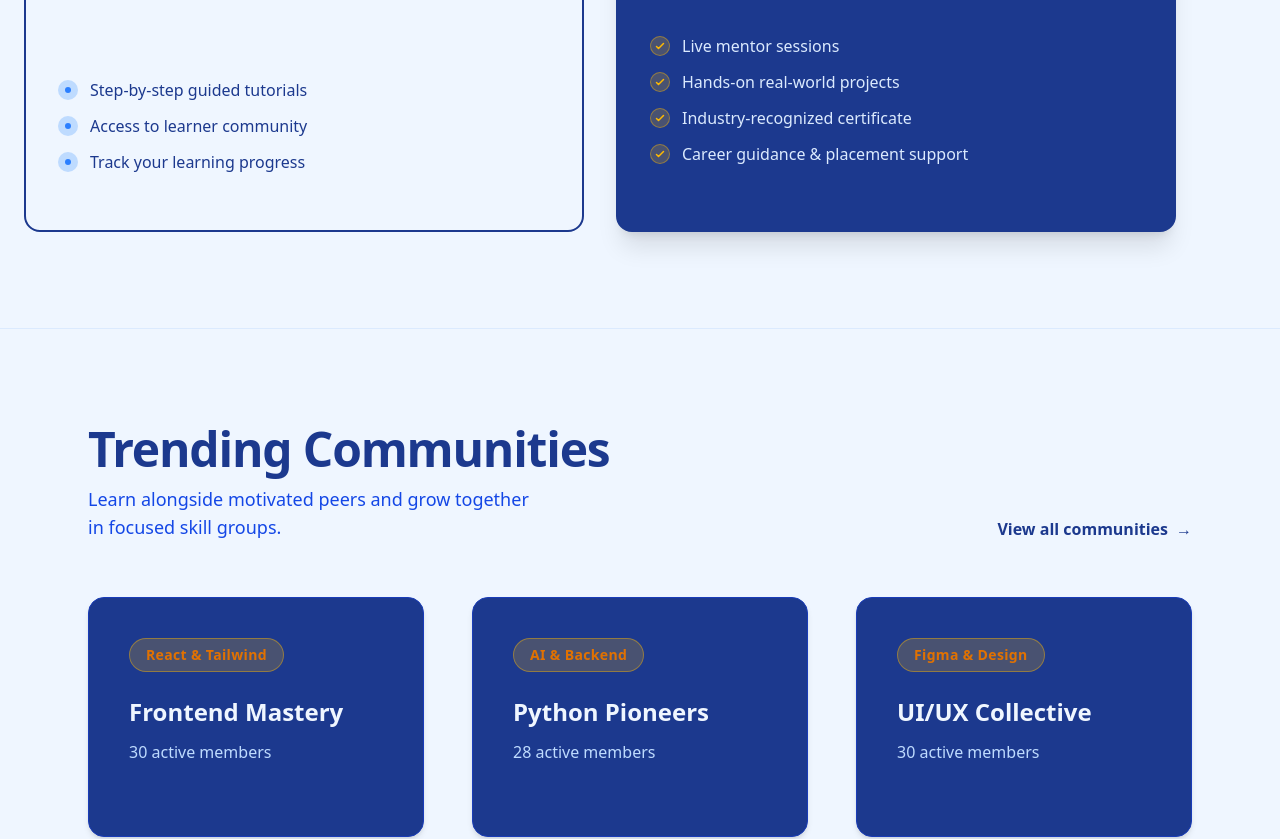
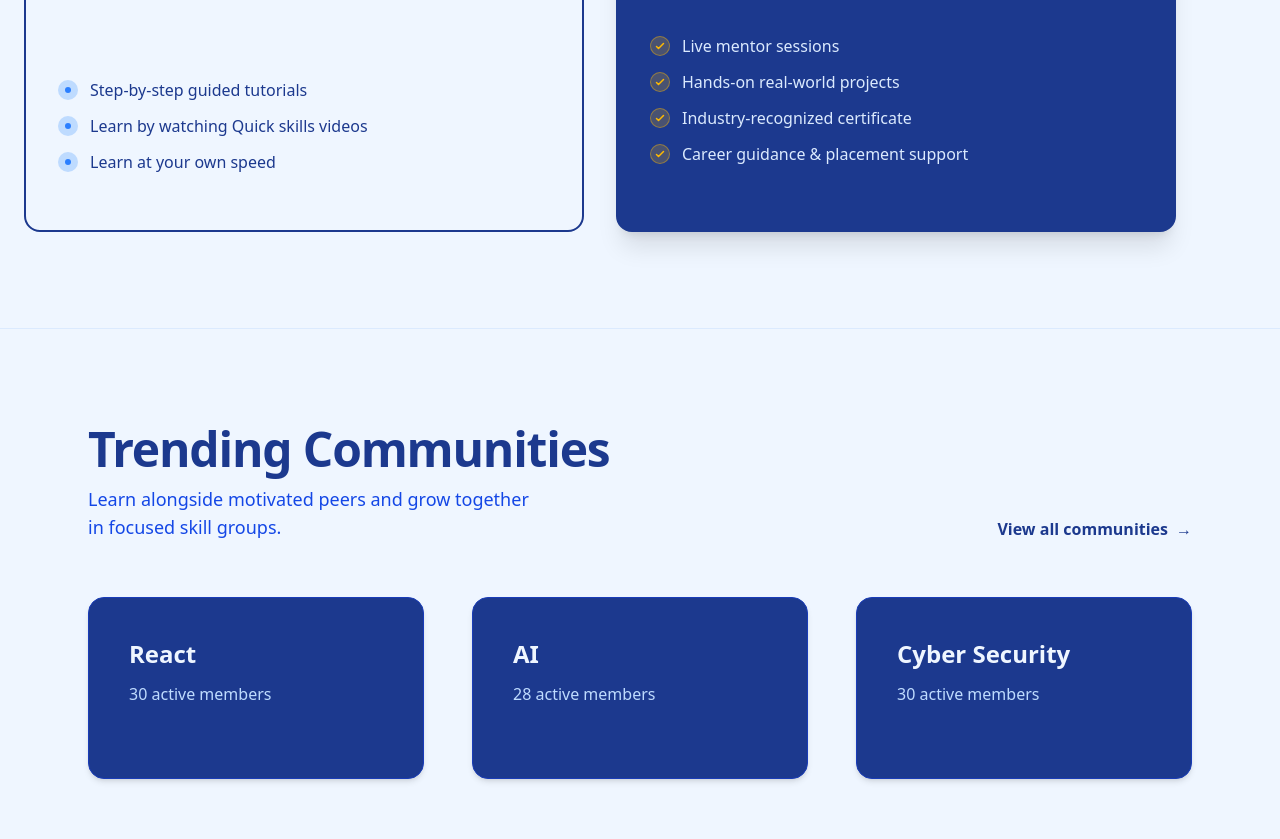
Before and after one commit to RZcodes01/Frontend, a React (Vite) app: page / in a window 1280 px wide. Shown: the part 1228-2067 px from the top of the page. Built offline with nearby package versions, Linux system fonts and the light colour scheme.

Commit message:
did small changes

```diff
--- a/src/components/Footer.jsx
+++ b/src/components/Footer.jsx
@@ -35,7 +35,7 @@ export default function Footer() {
             <ul className="space-y-2 text-sm">
               <li><a href="/" className="hover:text-amber-400 transition">Home</a></li>
               <li><a href="/quickskills" className="hover:text-amber-400 transition">Quick Skills</a></li>
-              <li><a href="/project" className="hover:text-amber-400 transition">Projects</a></li>
+              <li><a href="/project" className="hover:text-amber-400 transition">Leaderboard</a></li>
               <li><a href="/community" className="hover:text-amber-400 transition">Community</a></li>
               <li><a href="/career" className="hover:text-amber-400 transition">Career</a></li>
             </ul>
--- a/src/components/Hero.jsx
+++ b/src/components/Hero.jsx
@@ -3,9 +3,9 @@ import { useNavigate } from "react-router-dom";
 
 // ─── Fake live data ───────────────────────────────────────────────────────────
 const SKILLS = [
-  "React", "Python", "System Design", "DSA", "Node.js",
-  "TypeScript", "Machine Learning", "SQL", "Docker", "GraphQL",
-  "Rust", "Kubernetes", "AWS", "Next.js", "Golang",
+  "React", "Robotics", "Java", "C++", "Redhat",
+  "JavaScript", "Artificial Intelligence", "Dart", "MERN", "DSA",
+  "Cyber Security",
 ];
 
 const ACTIVITY_TEMPLATES = [
--- a/src/components/LearningOptions.jsx
+++ b/src/components/LearningOptions.jsx
@@ -23,15 +23,15 @@ export default function LearningOptions() {
               </h3>
 
               <p className="text-blue-800 text-lg leading-relaxed mb-8 flex-grow">
-                Learn at your own speed with structured lessons and practical examples.
+                Learn with structured lessons and practical examples.
                 Perfect if you like flexibility and want to build skills on your schedule.
               </p>
 
               <div className="space-y-3 mb-6">
                 {[
                   "Step-by-step guided tutorials",
-                  "Access to learner community",
-                  "Track your learning progress"
+                  "Learn by watching Quick skills videos",
+                  "Learn at your own speed"
                 ].map((item) => (
                   <div key={item} className="flex items-center gap-3 text-base text-blue-900 font-medium">
                     <div className="w-5 h-5 rounded-full bg-blue-200 flex items-center justify-center shrink-0">
--- a/src/components/TrendingCommunities.jsx
+++ b/src/components/TrendingCommunities.jsx
@@ -3,9 +3,9 @@ import { Link } from 'react-router-dom';
 
 const TrendingCommunities = () => {
   const communities = [
-    { id: 1, name: "Frontend Mastery", members: "30", topic: "React & Tailwind" },
-    { id: 2, name: "Python Pioneers", members: "28", topic: "AI & Backend" },
-    { id: 3, name: "UI/UX Collective", members: "30", topic: "Figma & Design" },
+    { id: 1, name: "React", members: "30",  },
+    { id: 2, name: "AI", members: "28",  },
+    { id: 3, name: "Cyber Security", members: "30", },
   ];
 
   return (
@@ -107,9 +107,7 @@ const TrendingCommunities = () => {
               key={item.id}
               className="community-card group bg-blue-900 border border-blue-800 p-10 rounded-2xl shadow-md"
             >
-              <div className="card-badge inline-flex items-center bg-amber-400/20 border border-amber-400/40 text-amber-600 rounded-full mb-6 px-4 py-1.5 text-sm font-semibold tracking-wide" style={{ transition: "all 0.25s ease" }}>
-                {item.topic}
-              </div>
+
 
               <h3 className="text-2xl font-bold mb-3 text-blue-50">
                 {item.name}
```
Also changed, not shown: 1 other file (tests, documents, lock files or other folders).
